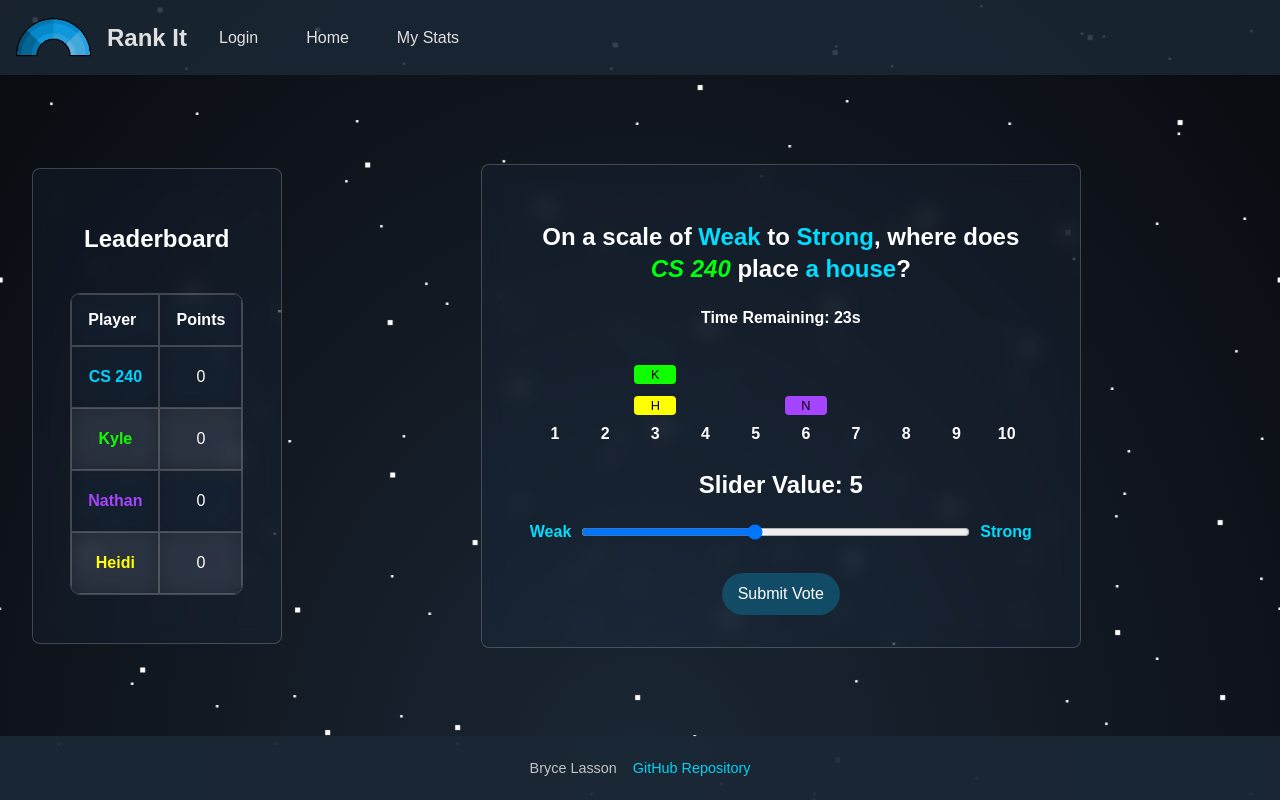
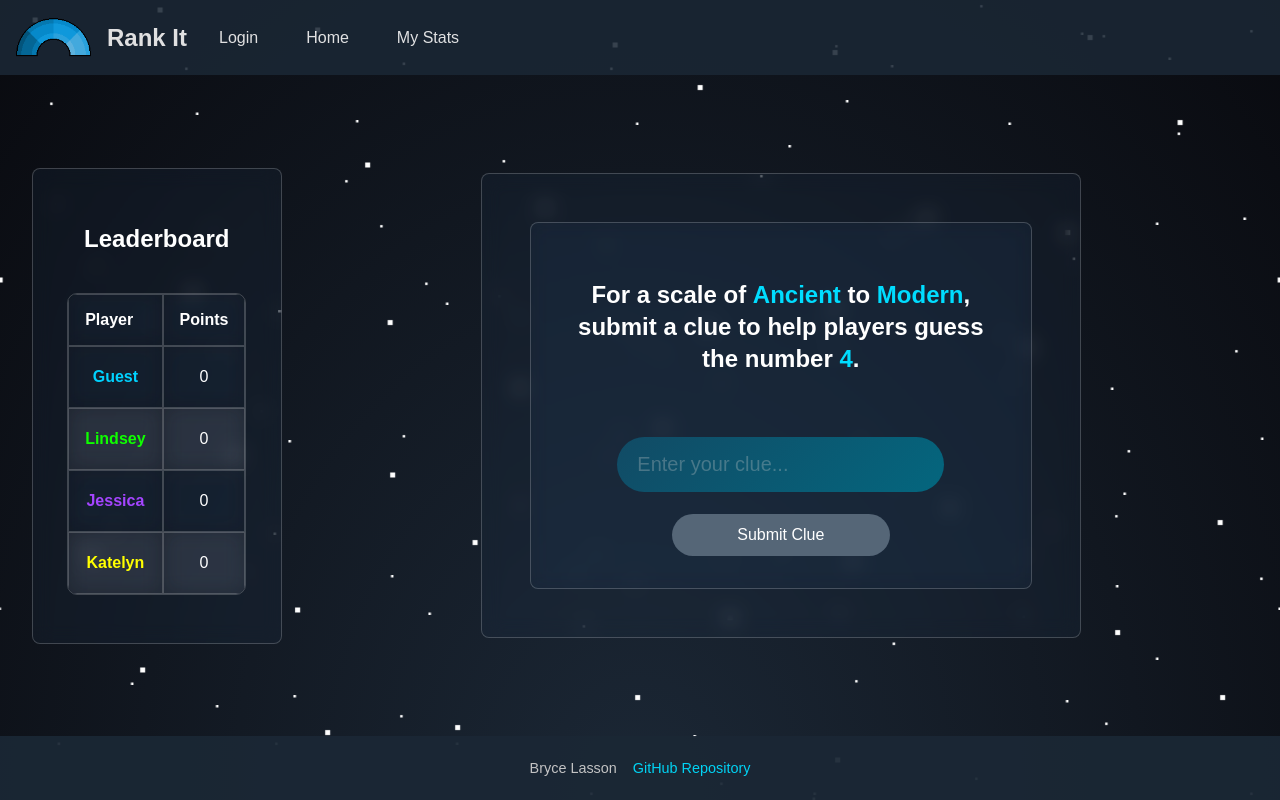
Before and after one commit to bolasson/startup, a React (Vite) app: page /play in a window 1280 px wide. Built offline with nearby package versions, Linux system fonts and the light colour scheme.

Commit message:
Created login endpoint

```diff
--- a/src/customContext/gameContext.jsx
+++ b/src/customContext/gameContext.jsx
@@ -1,17 +1,17 @@
-import React, { createContext, useContext, useState, useCallback } from 'react';
+import React, { createContext, useContext, useState, useEffect, useCallback } from 'react';
 
 const GameContext = createContext();
 
 const dummyUserData = [
-    { userID: 0, username: 'guest', password: 'Gu3st!!!', name: 'Guest' },
-    { userID: 1, username: 'cs240', password: 'Cs240!!!', name: 'CS 240' },
-    { userID: 2, username: 'lindsey', password: 'Linds3y!', name: 'Lindsey' },
-    { userID: 3, username: 'kyle', password: 'Kyl3!!!!', name: 'Kyle' },
-    { userID: 4, username: 'jessica', password: 'J3ssica!', name: 'Jessica' },
-    { userID: 5, username: 'nathan', password: 'N4than!!', name: 'Nathan' },
-    { userID: 6, username: 'katelyn', password: 'K4telyn!', name: 'Katelyn' },
-    { userID: 7, username: 'heidi', password: 'H3idi!!!', name: 'Heidi' },
-    { userID: 8, username: 'travis', password: 'Tr4vis!!', name: 'Travis' },
+    { userID: 5, username: 'guest', password: 'Gu3st!!!', name: 'Guest' },
+    { userID: 6, username: 'cs240', password: 'Cs240!!!', name: 'CS 240' },
+    { userID: 7, username: 'lindsey', password: 'Linds3y!', name: 'Lindsey' },
+    { userID: 8, username: 'kyle', password: 'Kyl3!!!!', name: 'Kyle' },
+    { userID: 9, username: 'jessica', password: 'J3ssica!', name: 'Jessica' },
+    { userID: 10, username: 'nathan', password: 'N4than!!', name: 'Nathan' },
+    { userID: 11, username: 'katelyn', password: 'K4telyn!', name: 'Katelyn' },
+    { userID: 12, username: 'heidi', password: 'H3idi!!!', name: 'Heidi' },
+    { userID: 13, username: 'travis', password: 'Tr4vis!!', name: 'Travis' },
 ];
 
 const playerColors = ['#00D2FF', '#0FFF00', '#a545ff', '#ffff00', '#FF9200', '#FF00EC', '#665bff', '#FF0010'];
@@ -20,10 +20,10 @@
     {
         gameID: 1234,
         players: [
-            { userID: 1, playerID: 1, playerColor: "#00D2FF", score: 0, activeVote: 1, isHost: true },
-            { userID: 3, playerID: 2, playerColor: "#0FFF00", score: 0, activeVote: 3, isHost: false },
-            { userID: 5, playerID: 3, playerColor: "#a545ff", score: 0, activeVote: 6, isHost: false },
-            { userID: 7, playerID: 4, playerColor: "#ffff00", score: 0, activeVote: 3, isHost: false },
+            { userID: 5, playerID: 1, playerColor: "#00D2FF", score: 0, activeVote: 1, isHost: true },
+            { userID: 7, playerID: 2, playerColor: "#0FFF00", score: 0, activeVote: 3, isHost: false },
+            { userID: 9, playerID: 3, playerColor: "#a545ff", score: 0, activeVote: 6, isHost: false },
+            { userID: 11, playerID: 4, playerColor: "#ffff00", score: 0, activeVote: 3, isHost: false },
         ],
         currentRound: 1,
         currentItIndex: 0,
@@ -33,10 +33,10 @@
     {
         gameID: 5678,
         players: [
-            { userID: 2, playerID: 1, playerColor: "#00D2FF", score: 0, activeVote: 4, isHost: true },
-            { userID: 4, playerID: 2, playerColor: "#0FFF00", score: 0, activeVote: 8, isHost: false },
-            { userID: 6, playerID: 3, playerColor: "#a545ff", score: 0, activeVote: 5, isHost: false },
-            { userID: 8, playerID: 4, playerColor: "#ffff00", score: 0, activeVote: 8, isHost: false },
+            { userID: 6, playerID: 1, playerColor: "#00D2FF", score: 0, activeVote: 4, isHost: true },
+            { userID: 7, playerID: 2, playerColor: "#0FFF00", score: 0, activeVote: 8, isHost: false },
+            { userID: 8, playerID: 3, playerColor: "#a545ff", score: 0, activeVote: 5, isHost: false },
+            { userID: 9, playerID: 4, playerColor: "#ffff00", score: 0, activeVote: 8, isHost: false },
         ],
         currentRound: 1,
         currentItIndex: 0,
@@ -48,12 +48,9 @@
 export function GameProvider({ children }) {
 
     const [users, setUsers] = useState(dummyUserData);
-
+    const [activeUser, setActiveUser] = useState(dummyUserData[0]);
+    const [games, setGames] = useState(dummyGamesData);
     const [activeGame, setActiveGame] = useState(dummyGamesData[0]);
-    const [games, setGames] = useState(dummyGamesData);
-
-    // Global state for the logged-in user
-    const [activeUser, setActiveUser] = useState(users[0]);
 
     function getNextUserID() {
         const highestUserID = users.reduce((maxID, user) => Math.max(maxID, user.userID), 0);
@@ -78,6 +75,7 @@
                 return response.json()
                     .then((data) => {
                         setActiveUser({ userID: data.userID, username: data.username, name: data.name });
+                        addUser({ userID: data.userID, username: data.username, name: data.name });
                         return { success: 'New user created' };
                     });
             })
@@ -85,16 +83,23 @@
     }
 
     function loginUser(username, password) {
-        return new Promise((resolve) => {
-            const user = users.find((u) => u.username === username.toLowerCase() && u.password === password);
-            if (user) {
-                setActiveUser(user);
-                addUser(user);
-                return resolve({ success: "Login successful" });
-            } else {
-                return resolve({ error: "Invalid credentials" });
+        return fetch('/api/auth/login', {
+            method: 'POST',
+            headers: { 'Content-Type': 'application/json' },
+            credentials: 'include',
+            body: JSON.stringify({ username, password }),
+        })
+            .then((response) => {
+                if (!response.ok) {
+                    return response.json().then((data) => ({ error: data.msg }));
                 }
+                return response.json().then((data) => {
+                    setActiveUser({ userID: data.userID, username: data.username, name: data.name });
+                    addUser({ userID: data.userID, username: data.username, name: data.name });
+                    return { success: 'Login successful' };
                 });
+            })
+            .catch((error) => ({ error: error.message }));
     }
 
     function addUser(user) {
--- a/src/login/login.jsx
+++ b/src/login/login.jsx
@@ -15,7 +15,7 @@
 
     const handleLogin = (e) => {
         e.preventDefault();
-        loginUser(username, password).then((result) => {
+        loginUser(username.toLowerCase(), password).then((result) => {
             if (result.success) {
                 navigate('/home');
             } else if (result.error) {
@@ -26,7 +26,7 @@
 
     const handleCreateAccount = (e) => {
         e.preventDefault();
-        createUser(username, password, name).then((result) => {
+        createUser(username.toLowerCase(), password, name).then((result) => {
             if (result.success) {
                 navigate('/home');
             } else if (result.error) {
```
Also changed, not shown: 1 other file (tests, documents, lock files or other folders). Lines whose indentation alone changed are shown as unchanged.
